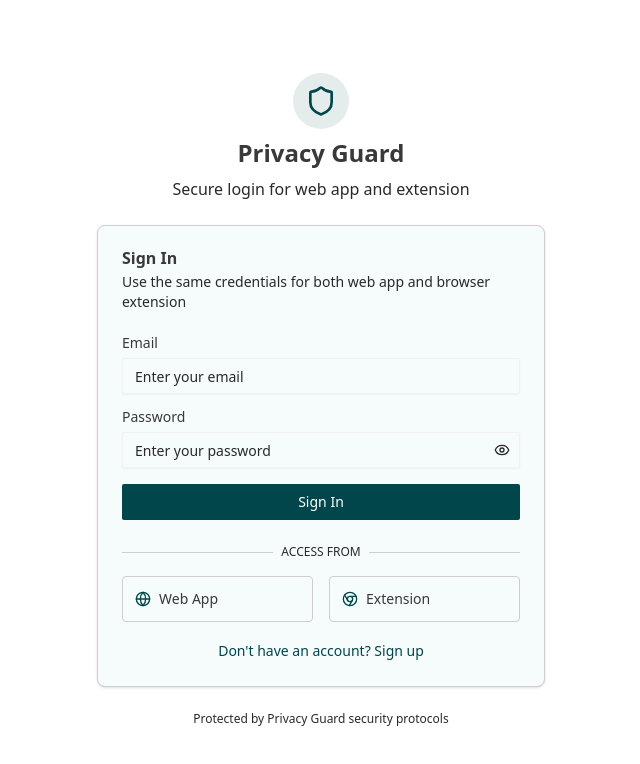
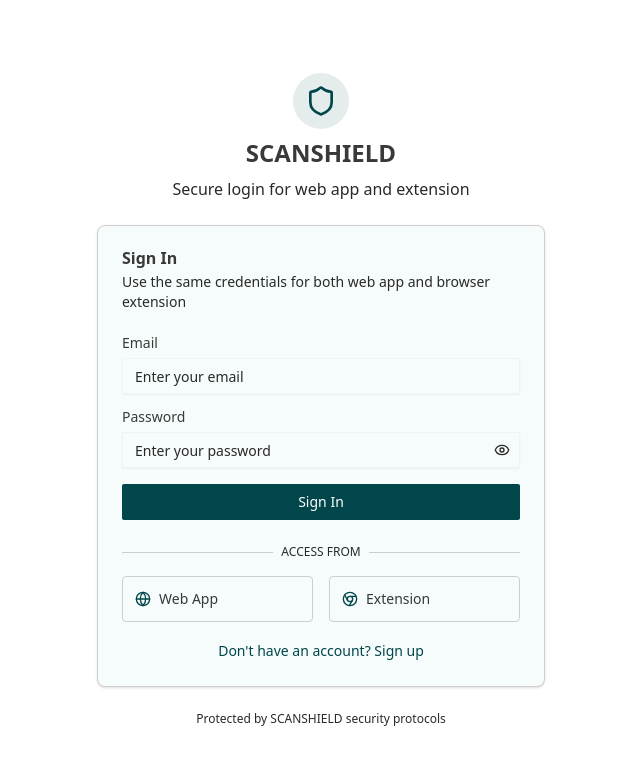
Before and after one commit to jattu8602/pravicyguard, a Next.js app: page /dashboard/login in a window 1280 px wide. Shown: the top 764 px of the page, without its empty margins (319-959 px from the left). Built offline with nearby package versions, Linux system fonts and the light colour scheme.

Commit message:
Update branding from "Privacy Guard" to "SCANSHIELD" across the application, including layout, dashboard, login, registration, and settings pages. Adjust metadata title and testimonials to reflect the new branding.

```diff
--- a/app/dashboard/layout.tsx
+++ b/app/dashboard/layout.tsx
@@ -93,7 +93,7 @@ export default function DashboardLayout({ children }: DashboardLayoutProps) {
           <div className="flex items-center flex-shrink-0 px-4">
             <Shield className="h-8 w-8 text-primary" />
             <span className="ml-2 text-xl font-bold text-sidebar-foreground">
-              Privacy Guard
+              SCANSHIELD
             </span>
           </div>
           <div className="mt-8 flex-grow flex flex-col">
@@ -136,7 +136,7 @@ export default function DashboardLayout({ children }: DashboardLayoutProps) {
             <div className="flex items-center space-x-2">
               <Shield className="h-6 w-6 text-primary" />
               <span className="text-xl font-bold text-foreground">
-                Privacy Guard
+                SCANSHIELD
               </span>
             </div>
             <div className="flex items-center space-x-4">
--- a/app/dashboard/login/page.tsx
+++ b/app/dashboard/login/page.tsx
@@ -76,7 +76,7 @@ export default function LoginPage() {
               <Shield className="h-8 w-8 text-primary" />
             </div>
           </div>
-          <h1 className="text-2xl font-bold text-foreground">Privacy Guard</h1>
+          <h1 className="text-2xl font-bold text-foreground">SCANSHIELD</h1>
           <p className="text-muted-foreground">
             Secure login for web app and extension
           </p>
@@ -182,7 +182,7 @@ export default function LoginPage() {
         </Card>
 
         <div className="text-center text-xs text-muted-foreground">
-          Protected by Privacy Guard security protocols
+          Protected by SCANSHIELD security protocols
         </div>
       </div>
     </div>
--- a/app/dashboard/register/page.tsx
+++ b/app/dashboard/register/page.tsx
@@ -65,7 +65,7 @@ export default function RegisterPage() {
     await new Promise((resolve) => setTimeout(resolve, 1500))
 
     // Dummy registration - always successful
-    showSuccess('Account created successfully! Welcome to Privacy Guard!')
+    showSuccess('Account created successfully! Welcome to SCANSHIELD!')
 
     // Store dummy user data in localStorage for settings page
     localStorage.setItem(
@@ -96,7 +96,7 @@ export default function RegisterPage() {
               <Shield className="h-8 w-8 text-primary" />
             </div>
           </div>
-          <h1 className="text-2xl font-bold text-foreground">Privacy Guard</h1>
+          <h1 className="text-2xl font-bold text-foreground">SCANSHIELD</h1>
           <p className="text-muted-foreground">Create your secure account</p>
         </div>
 
--- a/app/dashboard/settings/page.tsx
+++ b/app/dashboard/settings/page.tsx
@@ -487,7 +487,7 @@ export default function SettingsPage() {
                         <div className="space-y-1">
                           <p className="font-medium">Data Collection</p>
                           <p className="text-sm text-muted-foreground">
-                            Allow Privacy Guard to collect usage data for
+                            Allow SCANSHIELD to collect usage data for
                             improvements
                           </p>
                         </div>
--- a/app/layout.tsx
+++ b/app/layout.tsx
@@ -14,7 +14,7 @@ const geistMono = Geist_Mono({
 })
 
 export const metadata: Metadata = {
-  title: 'Privacy Guard - Protect Your Online Privacy',
+  title: 'SCANSHIELD - Protect Your Online Privacy',
   description: 'Monitor your online privacy and security across all websites',
 }
 
--- a/app/page.tsx
+++ b/app/page.tsx
@@ -192,7 +192,7 @@ export default function HomePage() {
               <Shield className="h-6 w-6 text-primary" />
             </div>
             <span className="text-xl font-bold text-foreground group-hover:text-primary transition-colors duration-300">
-              Privacy Guard
+              SCANSHIELD
             </span>
           </div>
           <div className="flex items-center space-x-4">
@@ -473,8 +473,8 @@ export default function HomePage() {
                   ))}
                 </div>
                 <p className="text-muted-foreground mb-4 italic text-sm leading-relaxed">
-                  &ldquo;Privacy Guard has completely transformed how I browse
-                  the web. The real-time alerts and remediation guides are
+                  &ldquo;SCANSHIELD has completely transformed how I browse the
+                  web. The real-time alerts and remediation guides are
                   incredibly helpful.&rdquo;
                 </p>
                 <div className="flex items-center space-x-3">
@@ -535,7 +535,7 @@ export default function HomePage() {
                   ))}
                 </div>
                 <p className="text-muted-foreground mb-4 italic text-sm leading-relaxed">
-                  &ldquo;As someone who works with sensitive data, Privacy Guard
+                  &ldquo;As someone who works with sensitive data, SCANSHIELD
                   gives me peace of mind. The browser extension is
                   seamless.&rdquo;
                 </p>
@@ -563,7 +563,7 @@ export default function HomePage() {
         <div className="container mx-auto">
           <div className="text-center space-y-8 mb-20">
             <h2 className="text-5xl font-bold text-foreground">
-              How Privacy Guard Works
+              How SCANSHIELD Works
             </h2>
             <p className="text-xl text-muted-foreground max-w-3xl mx-auto leading-relaxed">
               Simple setup, powerful protection in just three easy steps
@@ -626,7 +626,7 @@ export default function HomePage() {
               Ready to Take Control of Your Privacy?
             </h2>
             <p className="text-xl text-muted-foreground max-w-3xl mx-auto leading-relaxed">
-              Join thousands of users who trust Privacy Guard to keep their data
+              Join thousands of users who trust SCANSHIELD to keep their data
               safe across the web. Start your free trial today.
             </p>
           </div>
@@ -668,7 +668,7 @@ export default function HomePage() {
               <div className="flex items-center space-x-3">
                 <Shield className="h-7 w-7 text-primary" />
                 <span className="text-2xl font-bold text-foreground">
-                  Privacy Guard
+                  SCANSHIELD
                 </span>
               </div>
               <p className="text-lg text-muted-foreground leading-relaxed">
@@ -734,7 +734,7 @@ export default function HomePage() {
 
           <div className="border-t pt-12 text-center text-lg text-muted-foreground">
             <p>
-              &copy; 2024 Privacy Guard. All rights reserved. Protecting your
+              &copy; 2024 SCANSHIELD. All rights reserved. Protecting your
               digital privacy.
             </p>
           </div>
```
